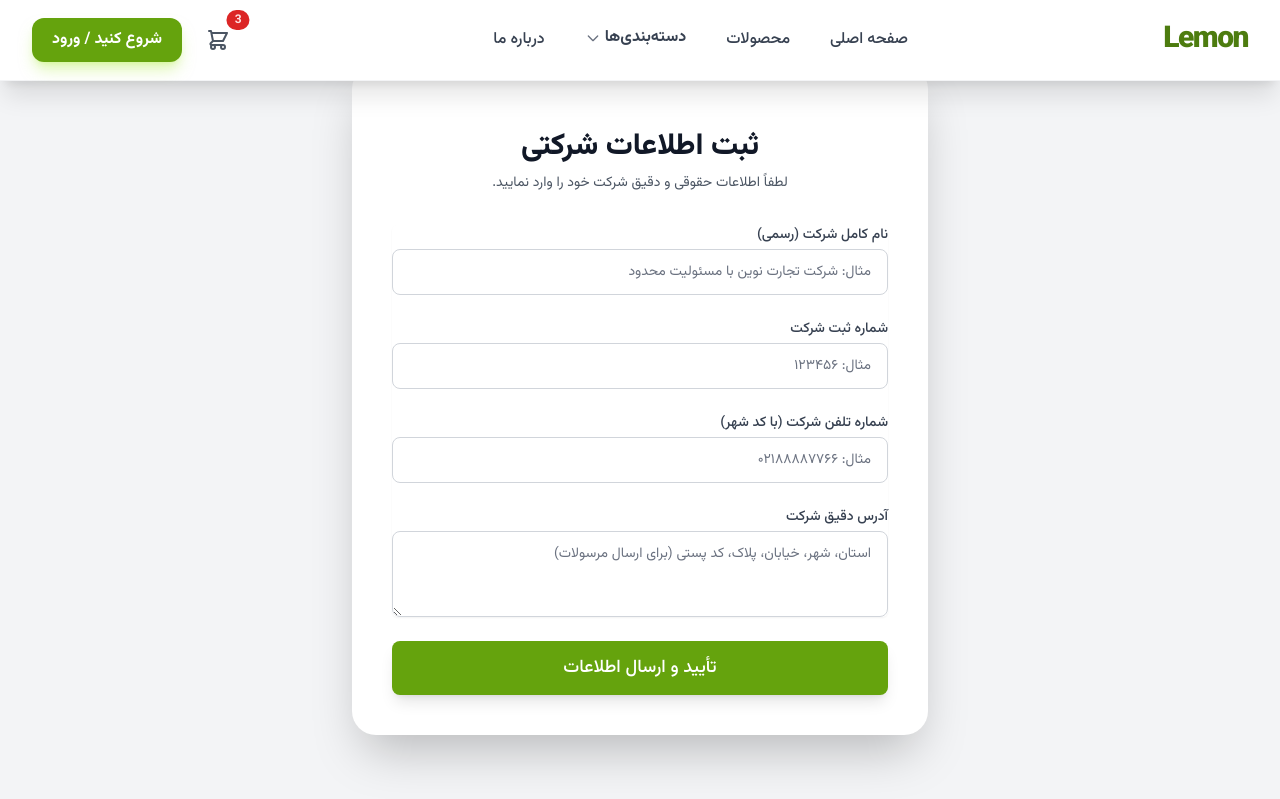
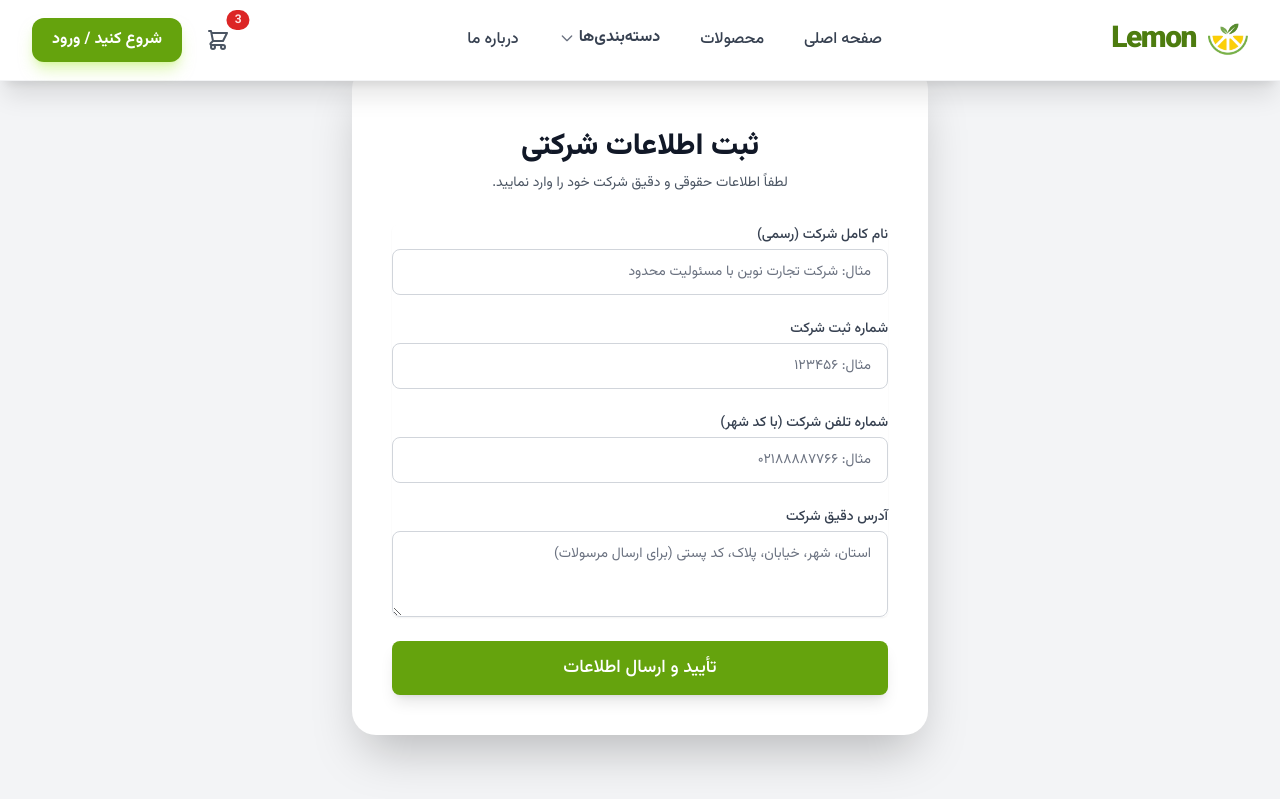
Before and after one commit to rohankhayyerfr/Marketplace, a Django app: page /accounts/become_seller/ in a window 1280 px wide. Shown: the top 799 px of the page. Run offline with Django 5.2, Linux system fonts and the light colour scheme; parts of the project's set-up code (start-up, migrations or seed data) failed here and were passed over; some libraries are stand-ins or nearby versions.

Commit message:
logo added

```diff
--- a/templates/base.html
+++ b/templates/base.html
@@ -55,55 +55,51 @@
         <div class="max-w-7xl mx-auto px-4 sm:px-6 lg:px-8">
             <div class="flex justify-between items-center h-20">
 
-                <a href="{% url 'store:home' %}" class="text-3xl font-black text-indigo-700 hover:text-indigo-900 transition duration-300 tracking-tighter">
-                    Lemon
+                <a href="{% url 'store:home' %}" class="flex items-center space-x-3 space-x-reverse transition duration-300">
+                    <img src="{% static 'images/logo.png' %}" alt="لوگو شرکت Lemon" class="h-10 w-auto object-contain">
+                    <span class="text-3xl font-black text-lime-700 hover:text-lime-900 transition duration-300 tracking-tighter">
+                        Lemon
+                    </span>
                 </a>
 
                 <div class="hidden md:flex items-center space-x-6 space-x-reverse h-full">
 
-                    <a href="{% url 'store:home' %}" class="text-gray-700 hover:text-indigo-600 font-medium transition duration-150 h-full flex items-center px-2">
+                    <a href="{% url 'store:home' %}" class="text-gray-700 hover:text-lime-600 font-medium transition duration-150 h-full flex items-center px-2">
                         صفحه اصلی
                     </a>
 
-                    <a href="{% url 'store:product_list' %}" class="text-gray-700 hover:text-indigo-600 font-medium transition duration-150 h-full flex items-center px-2">
+                    <a href="{% url 'store:product_list' %}" class="text-gray-700 hover:text-lime-600 font-medium transition duration-150 h-full flex items-center px-2">
                         محصولات
                     </a>
 
                     <div class="relative group h-full flex items-center">
-                        <span class="text-gray-700 hover:text-indigo-600 font-bold transition duration-150 cursor-pointer h-full flex items-center px-2 border-b-4 border-transparent group-hover:border-indigo-600">
+                        <span class="text-gray-700 hover:text-lime-600 font-bold transition duration-150 cursor-pointer h-full flex items-center px-2 border-b-4 border-transparent group-hover:border-lime-600">
                             دسته‌بندی‌ها
-                            <svg class="w-4 h-4 mr-1 text-gray-500 group-hover:text-indigo-600 transition duration-300" fill="none" stroke="currentColor" viewBox="0 0 24 24"><path stroke-linecap="round" stroke-linejoin="round" stroke-width="2" d="M19 9l-7 7-7-7"></path></svg>
+                            <svg class="w-4 h-4 mr-1 text-gray-500 group-hover:text-lime-600 transition duration-300" fill="none" stroke="currentColor" viewBox="0 0 24 24"><path stroke-linecap="round" stroke-linejoin="round" stroke-width="2" d="M19 9l-7 7-7-7"></path></svg>
                         </span>
 
                         <div class="absolute right-0 top-full pt-6 opacity-0 invisible group-hover:opacity-100 group-hover:visible transition-all duration-300 w-96 xl:w-[48rem]">
                             <div class="bg-white shadow-2xl rounded-2xl border border-gray-100 p-8 grid grid-cols-2 gap-8">
-{##}
-{#                                <div>#}
-{#                                    <p class="text-sm font-bold text-indigo-600 mb-4 border-b border-indigo-100 pb-2">دسته‌بندی‌های اصلی</p>#}
-{#                                    <ul class="space-y-3">#}
-{#                                        <li><a href="#" class="text-gray-700 hover:text-indigo-600 font-medium transition">کنسول‌های بازی (جدید)</a></li>#}
-{#                                        <li><a href="#" class="text-gray-700 hover:text-indigo-600 font-medium transition">لوازم جانبی حرفه‌ای</a></li>#}
-{#                                        <li><a href="#" class="text-gray-700 hover:text-indigo-600 font-medium transition">قطعات کامپیوتر</a></li>#}
-{#                                        <li><a href="#" class="text-gray-700 hover:text-indigo-600 font-medium transition">ساعت و گجت‌های هوشمند</a></li>#}
-{#                                    </ul>#}
-{#                                </div>#}
-{##}
-{#                                <div>#}
-{#                                    <p class="text-sm font-bold text-indigo-600 mb-4 border-b border-indigo-100 pb-2">پیشنهادات و تخفیف‌ها</p>#}
-{#                                    <a href="{% url 'store:product_list' %}?discount=true" class="block bg-indigo-50 p-4 rounded-xl hover:bg-indigo-100 transition duration-200">#}
-{#                                        <p class="text-gray-900 font-bold mb-1">تخفیف ویژه کنسول PS5</p>#}
-{#                                        <p class="text-sm text-gray-600">تا ۴۰٪ تخفیف روی مدل‌های اسلیم</p>#}
-{#                                    </a>#}
-{#                                    <a href="{% url 'store:product_list' %}" class="mt-4 block text-center text-sm font-bold text-indigo-600 hover:text-indigo-800 transition">#}
-{#                                        مشاهده همه دسته‌بندی‌ها#}
-{#                                    </a>#}
-{#                                </div>#}
-
+                                <div>
+                                    <p class="text-sm font-bold text-lime-600 mb-4 border-b border-lime-100 pb-2">دسته‌بندی‌های اصلی</p>
+                                    <ul class="space-y-3">
+                                        <li><a href="#" class="text-gray-700 hover:text-lime-600 font-medium transition">میوه‌های فصلی</a></li>
+                                        <li><a href="#" class="text-gray-700 hover:text-lime-600 font-medium transition">تره‌بار و سبزیجات</a></li>
+                                        <li><a href="#" class="text-gray-700 hover:text-lime-600 font-medium transition">خشکبار و مغزیجات</a></li>
+                                    </ul>
+                                </div>
+                                <div>
+                                    <p class="text-sm font-bold text-lime-600 mb-4 border-b border-lime-100 pb-2">پیشنهادات ویژه</p>
+                                    <a href="{% url 'store:product_list' %}?discount=true" class="block bg-lime-50 p-4 rounded-xl hover:bg-lime-100 transition duration-200">
+                                        <p class="text-gray-900 font-bold mb-1">تخفیف ویژه صادراتی</p>
+                                        <p class="text-sm text-gray-600">جدیدترین محصولات با قیمت‌های استثنایی</p>
+                                    </a>
+                                </div>
                             </div>
                         </div>
                     </div>
 
-                    <a href="#about" class="text-gray-700 hover:text-indigo-600 font-medium transition duration-150 h-full flex items-center px-2">
+                    <a href="#about" class="text-gray-700 hover:text-lime-600 font-medium transition duration-150 h-full flex items-center px-2">
                         درباره ما
                     </a>
 
@@ -111,7 +107,7 @@
 
                 <div class="flex items-center space-x-4 space-x-reverse">
 
-                    <button class="p-2 text-gray-600 hover:text-indigo-600 rounded-full transition duration-150 relative">
+                    <button class="p-2 text-gray-600 hover:text-lime-600 rounded-full transition duration-150 relative">
                         <svg class="w-6 h-6" fill="none" stroke="currentColor" viewBox="0 0 24 24"><path stroke-linecap="round" stroke-linejoin="round" stroke-width="2" d="M3 3h2l.4 2M7 13h10l4-8H5.4M7 13L5.4 5M7 13l-2.293 2.293c-.63.63-.184 1.707.707 1.707H17m0 0a2 2 0 100 4 2 2 0 000-4zm-8 2a2 2 0 11-4 0 2 2 0 014 0z"></path></svg>
                         <span class="absolute top-0 right-0 inline-flex items-center justify-center px-2 py-1 text-xs font-bold leading-none text-red-100 transform translate-x-1/2 -translate-y-1/2 bg-red-600 rounded-full">3</span>
                     </button>
@@ -119,18 +115,18 @@
                     <div class="hidden md:flex">
                         {% if user.is_authenticated %}
                             <a href="{% url 'store:dashboard' %}"
-                               class="bg-indigo-600 text-white px-5 py-2.5 rounded-xl font-bold hover:bg-indigo-700 transition duration-300 shadow-lg shadow-indigo-300/50 text-base">
+                               class="bg-lime-600 text-white px-5 py-2.5 rounded-xl font-bold hover:bg-lime-700 transition duration-300 shadow-lg shadow-lime-300/50 text-base">
                                 داشبورد
                             </a>
                         {% else %}
                             <a href="{% url 'accounts:login' %}"
-                               class="bg-indigo-600 text-white px-5 py-2.5 rounded-xl font-bold hover:bg-indigo-700 transition duration-300 shadow-lg shadow-indigo-300/50 text-base">
+                               class="bg-lime-600 text-white px-5 py-2.5 rounded-xl font-bold hover:bg-lime-700 transition duration-300 shadow-lg shadow-lime-300/50 text-base">
                                 شروع کنید / ورود
                             </a>
                         {% endif %}
                     </div>
 
-                    <button id="mobile-menu-button" class="md:hidden text-gray-500 hover:text-indigo-600 p-2 rounded-md focus:outline-none focus:ring-2 focus:ring-indigo-500">
+                    <button id="mobile-menu-button" class="md:hidden text-gray-500 hover:text-lime-600 p-2 rounded-md focus:outline-none focus:ring-2 focus:ring-lime-500">
                         <svg class="w-7 h-7" fill="none" stroke="currentColor" viewBox="0 0 24 24" xmlns="http://www.w3.org/2000/svg"><path stroke-linecap="round" stroke-linejoin="round" stroke-width="2" d="M4 6h16M4 12h16m-7 6h7"></path></svg>
                     </button>
                 </div>
@@ -140,21 +136,21 @@
 
         <div id="mobile-menu" class="hidden md:hidden bg-white shadow-xl py-1 border-t border-gray-100">
             <div class="divide-y divide-gray-100">
-                <a href="{% url 'store:home' %}" class="block px-4 py-3 text-base text-gray-700 font-medium hover:bg-indigo-50 hover:text-indigo-600 transition duration-150">صفحه اصلی</a>
-                <a href="{% url 'store:product_list' %}" class="block px-4 py-3 text-base text-gray-700 font-medium hover:bg-indigo-50 hover:text-indigo-600 transition duration-150">همه ی محصولات</a>
-                <a href="#" class="block px-4 py-3 text-base text-gray-700 font-medium hover:bg-indigo-50 hover:text-indigo-600 transition duration-150">دسته‌بندی‌ها</a>
-                <a href="#about" class="block px-4 py-3 text-base text-gray-700 font-medium hover:bg-indigo-50 hover:text-indigo-600 transition duration-150">درباره ما</a>
+                <a href="{% url 'store:home' %}" class="block px-4 py-3 text-base text-gray-700 font-medium hover:bg-lime-50 hover:text-lime-600 transition duration-150">صفحه اصلی</a>
+                <a href="{% url 'store:product_list' %}" class="block px-4 py-3 text-base text-gray-700 font-medium hover:bg-lime-50 hover:text-lime-600 transition duration-150">همه ی محصولات</a>
+                <a href="#" class="block px-4 py-3 text-base text-gray-700 font-medium hover:bg-lime-50 hover:text-lime-600 transition duration-150">دسته‌بندی‌ها</a>
+                <a href="#about" class="block px-4 py-3 text-base text-gray-700 font-medium hover:bg-lime-50 hover:text-lime-600 transition duration-150">درباره ما</a>
             </div>
 
             <div class="px-4 pt-3 pb-3 border-t border-gray-100 mt-1">
                 {% if user.is_authenticated %}
                     <a href="{% url 'store:dashboard' %}"
-                       class="block w-full text-center bg-indigo-600 text-white px-4 py-3 rounded-xl font-bold hover:bg-indigo-700 transition duration-300 shadow-lg shadow-indigo-500/50 text-base">
+                       class="block w-full text-center bg-lime-600 text-white px-4 py-3 rounded-xl font-bold hover:bg-lime-700 transition duration-300 shadow-lg shadow-lime-500/50 text-base">
                         رفتن به داشبورد
                     </a>
                 {% else %}
                     <a href="{% url 'accounts:login' %}"
-                       class="block w-full text-center bg-indigo-600 text-white px-4 py-3 rounded-xl font-bold hover:bg-indigo-700 transition duration-300 shadow-lg shadow-indigo-500/50 text-base">
+                       class="block w-full text-center bg-lime-600 text-white px-4 py-3 rounded-xl font-bold hover:bg-lime-700 transition duration-300 shadow-lg shadow-lime-500/50 text-base">
                         شروع کنید / ورود
                     </a>
                 {% endif %}
```
Also changed, not shown: static/images/logo.png (added).
